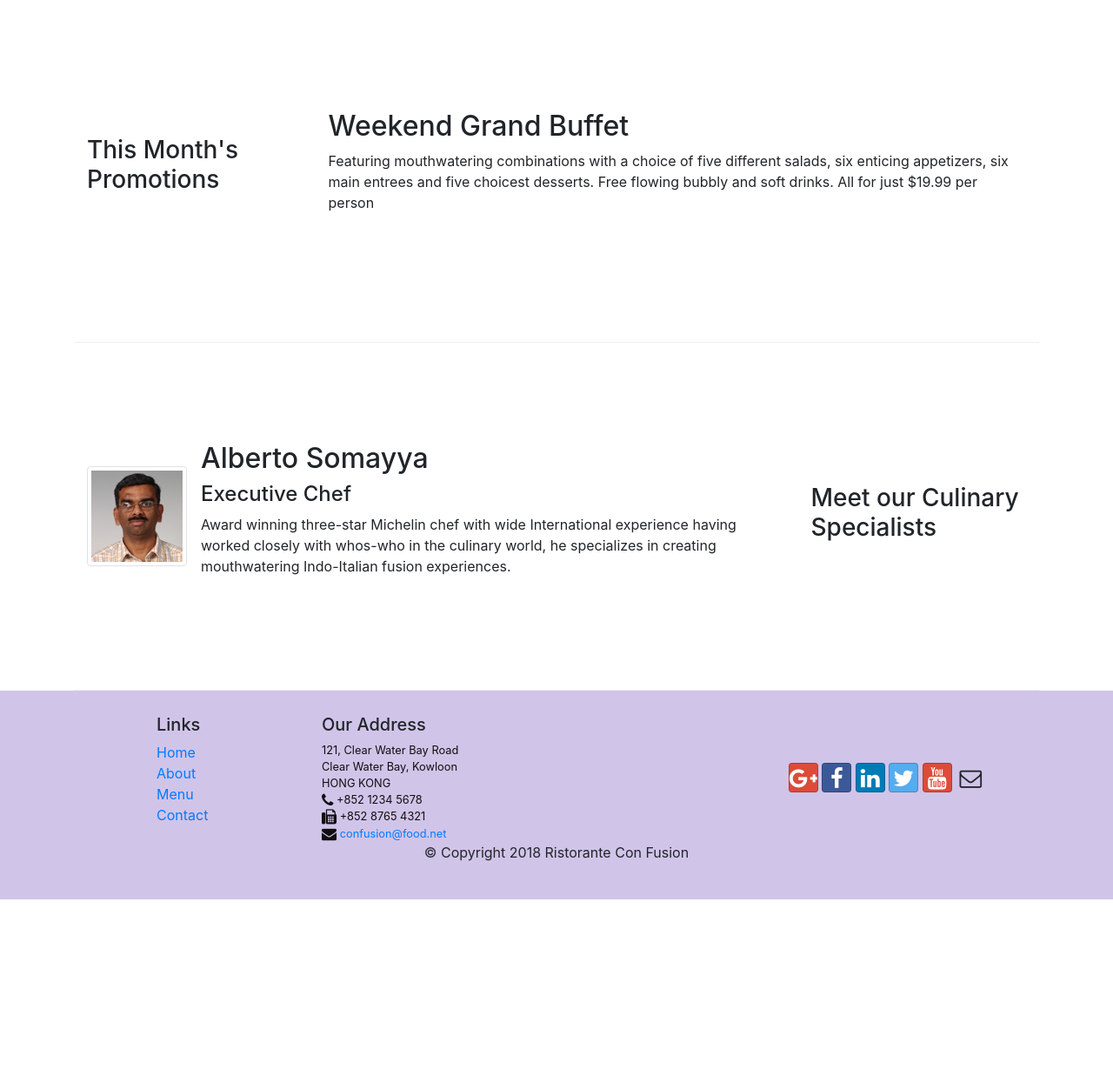
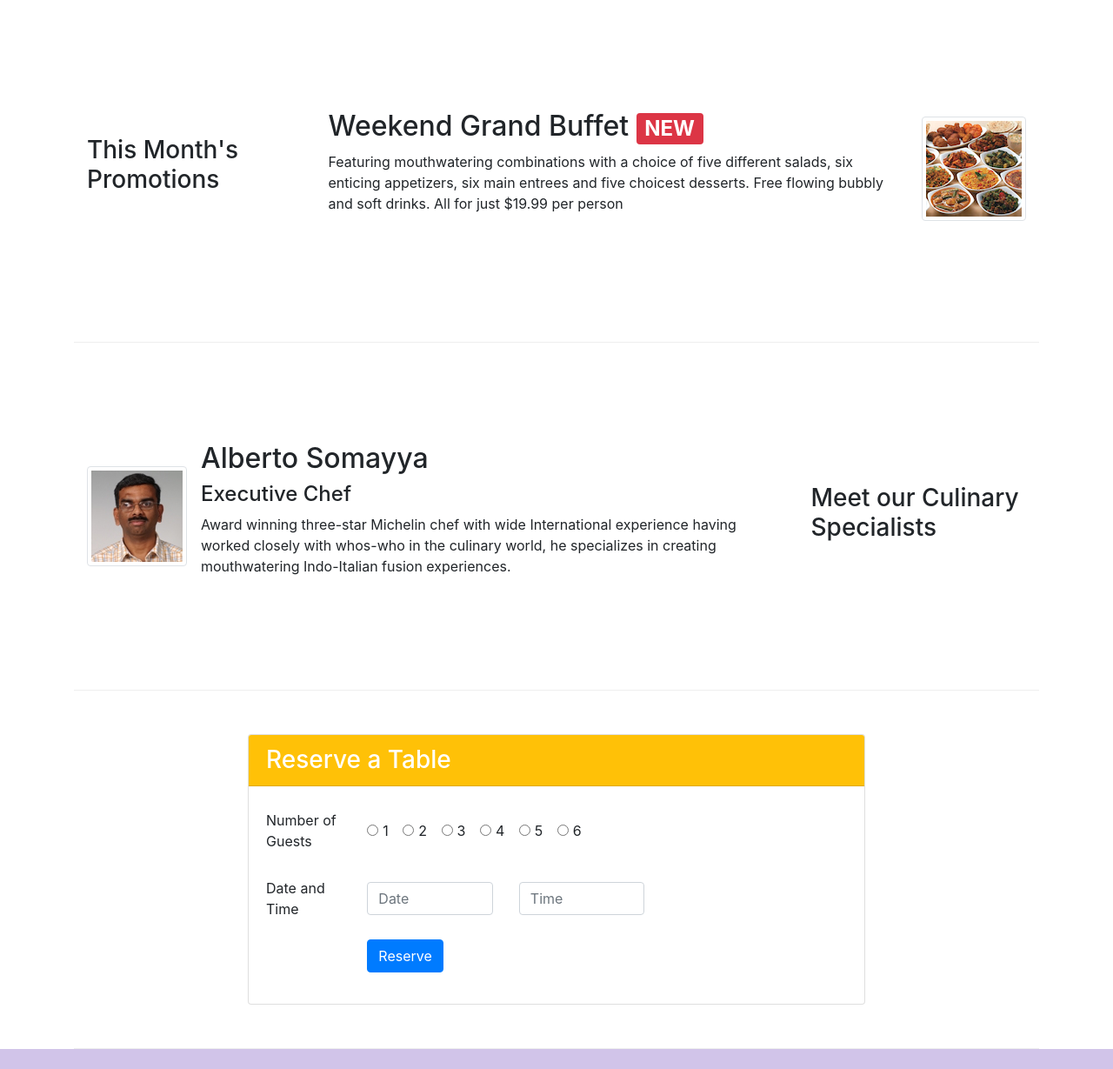
Before and after one commit to Rawan1998/coursera-bootstrap4, a website: page index.html in a window 1280 px wide. Shown: the part 740-1969 px from the top of the page at 87% size. Before the commit the page ends 1774 px from the top, so only its background shows below. Drawn offline with nearby package versions, Linux system fonts and the light colour scheme.

Commit message:
Added Assignment 2

```diff
--- a/index.html
+++ b/index.html
@@ -73,8 +73,16 @@
               your culinary senses!
             </p>
           </div>
-          <div class="col-12 col-sm align-self-center">
+          <div class="col-12 col-sm-3 align-self-center">
             <img src="img/logo.png" class="img-fluid" />
+          </div>
+          <div class="col-12 col-sm-3 align-self-center ">
+            <a
+              href="#reserveForm"
+              class="btn-sm btn-warning btn btn-block"
+              role="button"
+              >Reserve Table</a
+            >
           </div>
         </div>
       </div>
@@ -92,11 +100,12 @@
               class="img-thumbnail d-flex mr-3 align-self-center "
             />
             <div class="media-body">
-              <h2 class="mt-0">Uthappizza
-                <span class="badge badge-danger">HOT</span>
+              <h2 class="mt-0">
+                Uthappizza
+                <span class="badge badge-danger mb-1">HOT</span>
                 <span class="badge badge-pill badge-secondary">$4.99</span>
               </h2>
-              <p>
+              <p class="d-none d-sm-block">
                 A unique combination of Indian Uthappam (pancake) and Italian
                 pizza, topped with Cerignola olives, ripe vine cherry tomatoes,
                 Vidalia onion, Guntur chillies and Buffalo Paneer.
@@ -111,13 +120,23 @@
           <h3>This Month's Promotions</h3>
         </div>
         <div class="col col-sm col-md">
-          <h2>Weekend Grand Buffet</h2>
-          <p>
-            Featuring mouthwatering combinations with a choice of five different
-            salads, six enticing appetizers, six main entrees and five choicest
-            desserts. Free flowing bubbly and soft drinks. All for just $19.99
-            per person
-          </p>
+          <div class="media">
+            <div class="media-body">
+              <h2 class="mt-0">
+                Weekend Grand Buffet <span class="badge badge-danger">NEW</span>
+              </h2>
+              <p class="d-none d-sm-block">
+                Featuring mouthwatering combinations with a choice of five
+                different salads, six enticing appetizers, six main entrees and
+                five choicest desserts. Free flowing bubbly and soft drinks. All
+                for just $19.99 per person
+              </p>
+            </div>
+            <img
+              src="img/buffet.png"
+              class=" align-self-center img-thumbnail d-flex ml-3"
+            />
+          </div>
         </div>
       </div>
 
@@ -134,12 +153,115 @@
             <div class="media-body">
               <h2 class="mt-0">Alberto Somayya</h2>
               <h4>Executive Chef</h4>
-              <p>
+              <p class="d-none d-sm-block">
                 Award winning three-star Michelin chef with wide International
                 experience having worked closely with whos-who in the culinary
                 world, he specializes in creating mouthwatering Indo-Italian
                 fusion experiences.
               </p>
+            </div>
+          </div>
+        </div>
+      </div>
+
+      <div id="reserveForm" class="row row-content align-items-center">
+        <div class="col-sm-8 col-12 offset-sm-2">
+          <div class="card">
+            <h3 class="card-header text-white bg-warning">Reserve a Table</h3>
+            <div class="card-body">
+              <form>
+                <div class="form-group row align-items-center">
+                  <label for="guestsNum" class="col-sm-2 col-form-label col-12"
+                    >Number of Guests</label
+                  >
+                  <div class="col-sm-6 col-form-label col-12">
+                    <div class="form-check-inline">
+                      <label class="form-check-label">
+                        <input
+                          type="radio"
+                          class="form-check-input"
+                          name="guestsNum"
+                        />1
+                      </label>
+                    </div>
+                    <div class="form-check-inline">
+                      <label class="form-check-label">
+                        <input
+                          type="radio"
+                          class="form-check-input"
+                          name="guestsNum"
+                        />2
+                      </label>
+                    </div>
+                    <div class="form-check-inline">
+                      <label class="form-check-label">
+                        <input
+                          type="radio"
+                          class="form-check-input"
+                          name="guestsNum"
+                        />3
+                      </label>
+                    </div>
+                    <div class="form-check-inline">
+                      <label class="form-check-label">
+                        <input
+                          type="radio"
+                          class="form-check-input"
+                          name="guestsNum"
+                        />4
+                      </label>
+                    </div>
+                    <div class="form-check-inline">
+                      <label class="form-check-label">
+                        <input
+                          type="radio"
+                          class="form-check-input"
+                          name="guestsNum"
+                        />5
+                      </label>
+                    </div>
+                    <div class="form-check-inline">
+                      <label class="form-check-label">
+                        <input
+                          type="radio"
+                          class="form-check-input"
+                          name="guestsNum"
+                        />6
+                      </label>
+                    </div>
+                  </div>
+                </div>
+                <div class="form-group row align-items-center">
+                  <label for="DateTime" class="col-form-label col-sm-2 col-12"
+                    >Date and Time</label
+                  >
+                  <div class="col-sm-3 col-12 ">
+                    <input
+                      type="text"
+                      placeholder="Date"
+                      class="form-control"
+                      name="date"
+                      id="date"
+                    />
+                  </div>
+                  <div class="col-sm-3 col-12">
+                    <input
+                      type="text"
+                      placeholder="Time"
+                      class="form-control"
+                      name="time"
+                      id="time"
+                    />
+                  </div>
+                </div>
+                <div class="form-group row">
+                  <div class="offset-sm-2 col-sm-6 col-12">
+                    <button type="submit" class="btn btn-primary text-white">
+                      Reserve
+                    </button>
+                  </div>
+                </div>
+              </form>
             </div>
           </div>
         </div>
```
Also changed, not shown: 1 other file.
